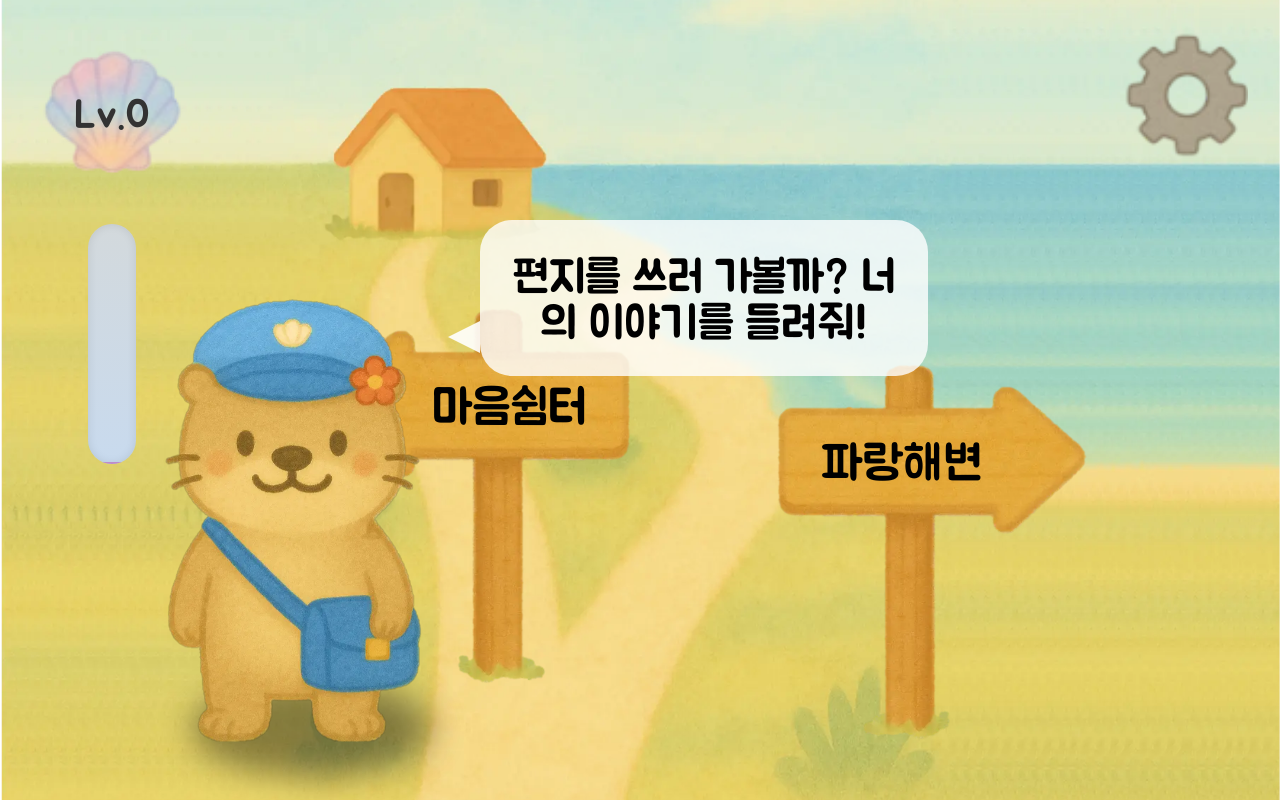
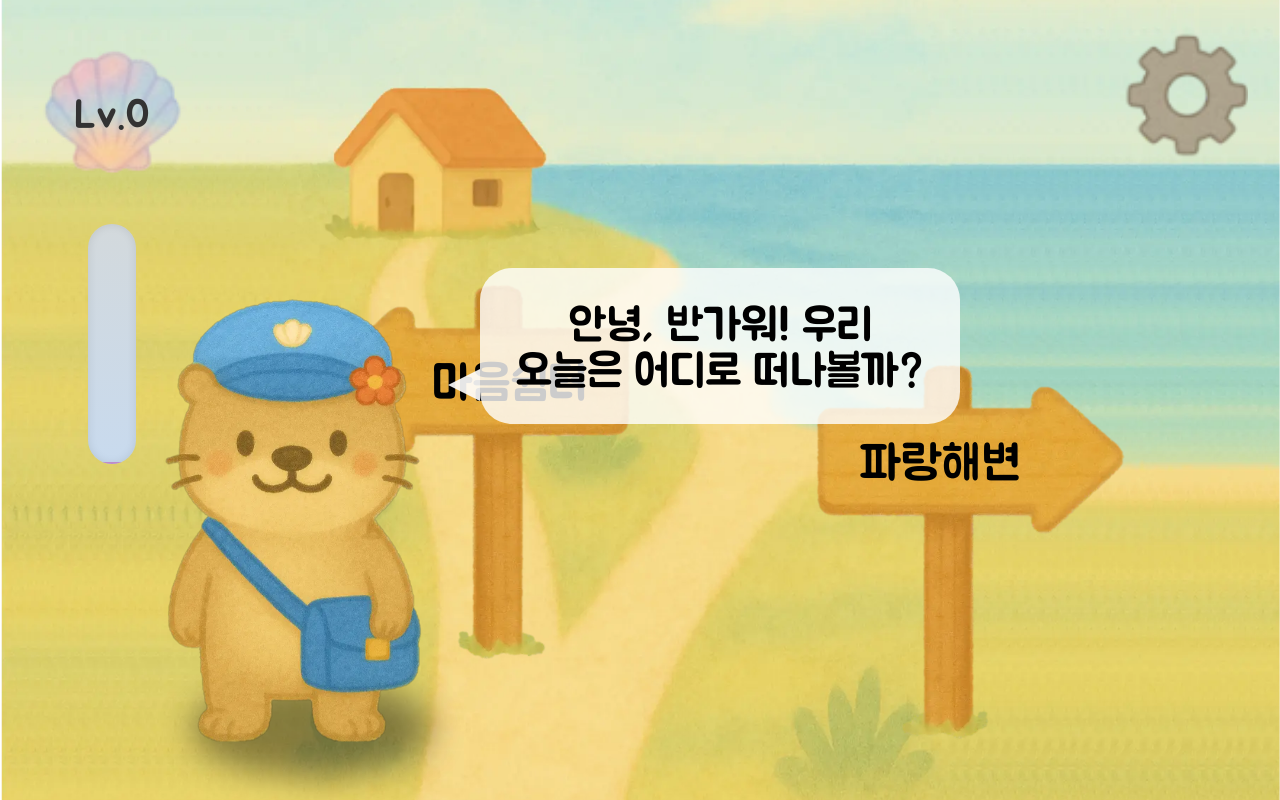
Before and after one commit to techforimpact-archive/TFI_CAMPUS_HANYANG_25Spring_SalingtheMind, a React (Vite) app: page / in a window 1280 px wide. Built offline with nearby package versions, Linux system fonts and the light colour scheme; no server answers; sample sign-in values are in the browser's storage.

Commit message:
말풍선 수정

```diff
--- a/src/pages/beach/Main.tsx
+++ b/src/pages/beach/Main.tsx
@@ -73,7 +73,11 @@
       </div>
 
       <div className={styles.otterContainer}>
-        <div className={styles.speechBubble}>편지를 쓰러 가볼까? 너의 이야기를 들려줘!</div>
+        <div className={styles.speechBubble}>
+          안녕, 반가워! 우리
+          <br />
+          오늘은 어디로 떠나볼까?
+        </div>
         <img src="/image/main/otter.webp" className={styles.otterImage} alt="otter" />
         <div className={styles.otterShadow} />
       </div>
--- a/src/pages/beach/main.module.css
+++ b/src/pages/beach/main.module.css
@@ -87,7 +87,7 @@
   position: absolute;
 }
 .roadSignContainer:nth-of-type(2) {
-  top: 38%;
+  top: 35%;
   left: 25%;
   > img {
     transform: scaleX(-1);
@@ -95,7 +95,7 @@
 }
 .roadSignContainer:nth-of-type(3) {
   top: 45%;
-  right: 15%;
+  right: 12%;
 }
 
 .roadSignImage {
@@ -142,9 +142,9 @@
 }
 .speechBubble {
   position: absolute;
-  bottom: 25rem;
+  bottom: 22rem;
   left: 18rem; /* ✅ 고정된 거리로 밀기 */
-  width: 24rem;
+  width: 26rem;
   padding: 2rem;
   background-color: rgba(255, 255, 255, 0.8);
   border-radius: 2rem;
--- a/src/pages/beach/received/Beach.tsx
+++ b/src/pages/beach/received/Beach.tsx
@@ -82,7 +82,7 @@
           />
         </div>
         <div className={styles.characWrapper}>
-          <div className={styles.speechBubble}>편지를 쓰러 가볼까? 너의 이야기를 들려줘!</div>
+          <div className={styles.speechBubble}>바다 너머에서 흘러온 마음을 열어볼래?</div>
           <img
             className={styles.charac}
             src="/image/beach/BeachOndal.webp"
--- a/src/pages/beach/received/beach.module.css
+++ b/src/pages/beach/received/beach.module.css
@@ -40,7 +40,7 @@
 }
 .letter0 {
   position: absolute;
-  margin-top: -200px; /* 아래로 내림 */
+  margin-top: -250px; /* 아래로 내림 */
   margin-left: 0px; /* 오른쪽으로 이동 */
   width: 400px; /* 필요 시 사이즈도 조정 */
   height: auto;
--- a/src/pages/post/PostOffice.tsx
+++ b/src/pages/post/PostOffice.tsx
@@ -7,7 +7,11 @@
   return (
     <div className={styles.container}>
       <Appbar title="" />
-      <div className={styles.speechBubble}>편지를 쓰러 가볼까? 너의 이야기를 들려줘!</div>
+      <div className={styles.speechBubble}>
+        편지를 쓰러 가볼까?
+        <br />
+        너의 이야기를 들려줘!
+      </div>
       <div className={styles.optionRow}>
         <div className={styles.optionItem} onClick={() => navigate('/letter/share')}>
           <img src="/image/post/pencil_letter.webp" alt="letter" className={styles.icon} />
--- a/src/pages/post/postoffice.module.css
+++ b/src/pages/post/postoffice.module.css
@@ -63,7 +63,7 @@
   color: var(--text-primary-color);
   text-align: center;
   background-color: rgba(255, 255, 255, 0.8);
-  padding: 3rem 5rem;
+  padding: 2rem;
   border-radius: 4rem;
   line-height: 1.2;
   word-break: keep-all;
```
